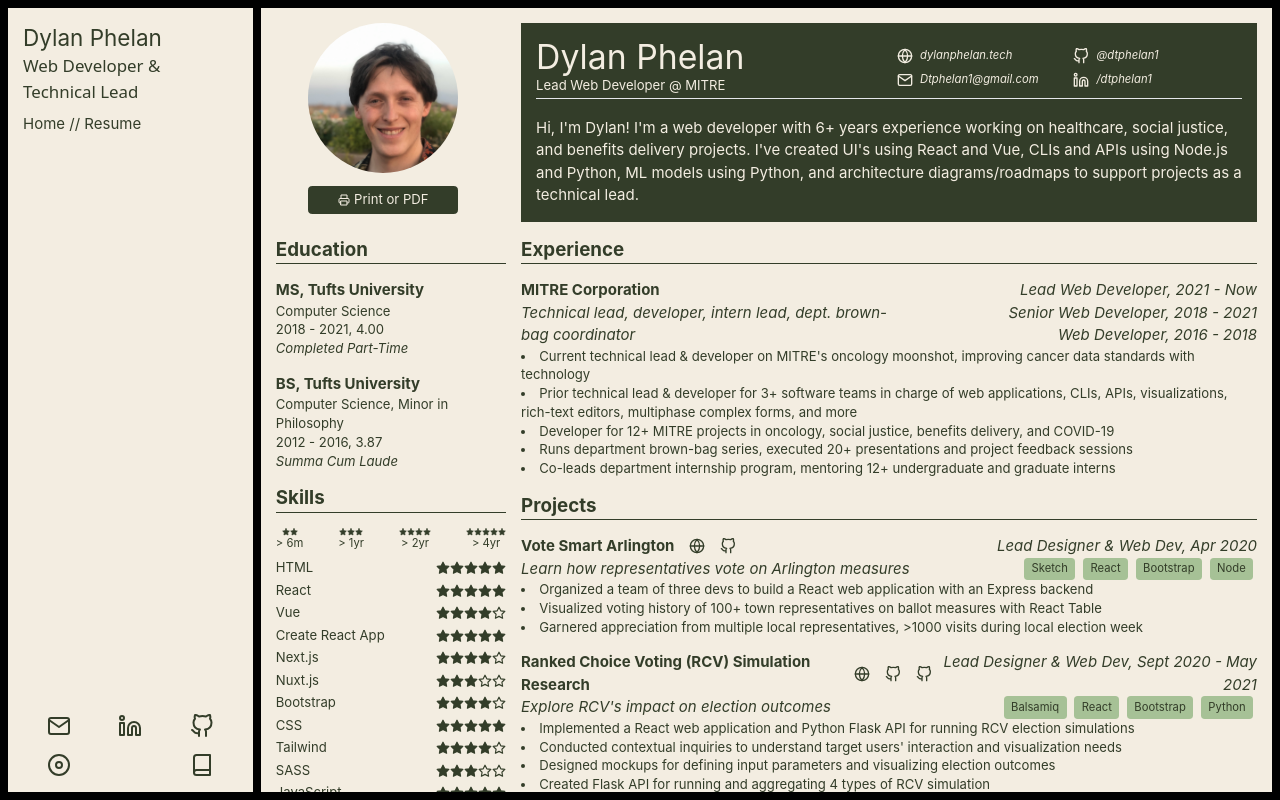
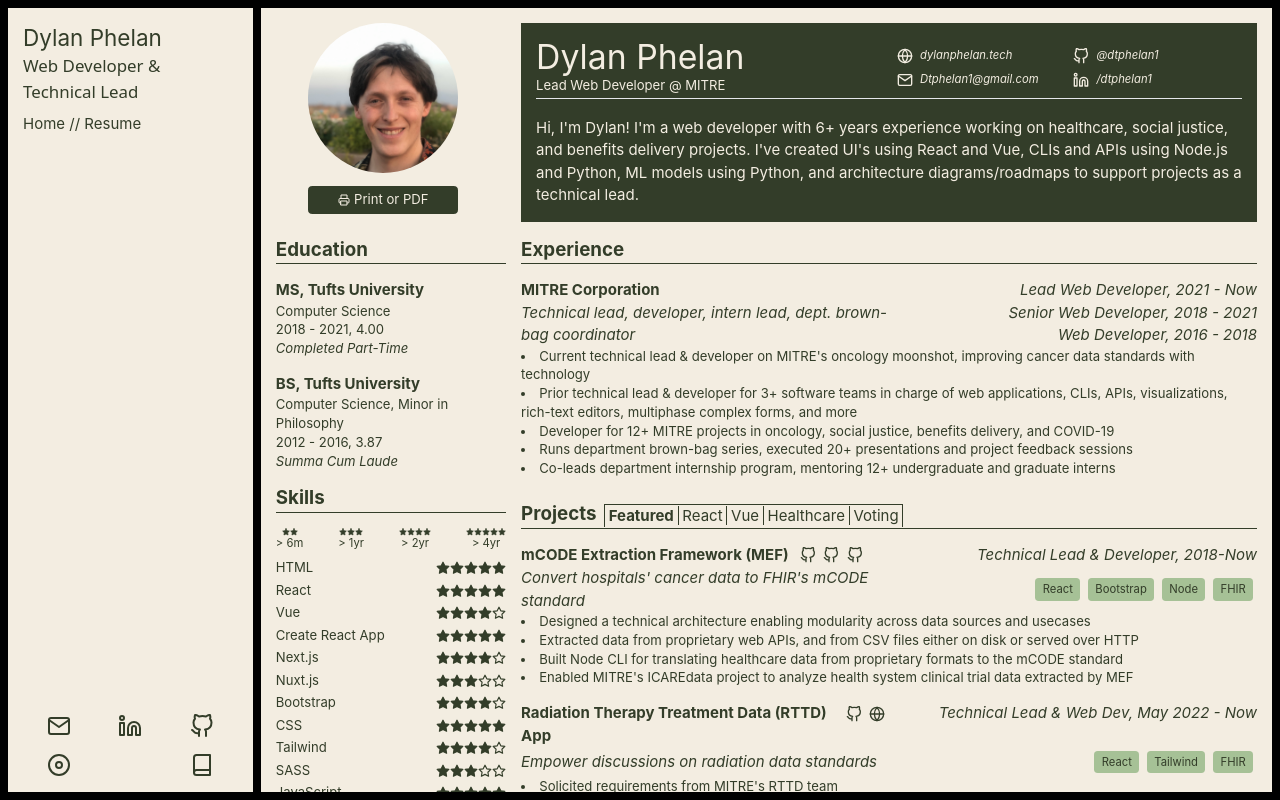
Before and after one commit to Dtphelan1/dtphelan1.github.io, a Next.js app: page /resume in a window 1280 px wide. Built offline with nearby package versions, Linux system fonts and the light colour scheme; some icons are missing.

Commit message:
minor edits to resume content; better responsive layout

```diff
--- a/pages/resume.js
+++ b/pages/resume.js
@@ -1,4 +1,4 @@
-import React, { useRef } from "react";
+import React, { useRef, useState } from "react";
 import Image from "next/image";
 import { Globe, GitHub, Mail, Linkedin, Printer } from "react-feather";
 import { useReactToPrint } from "react-to-print";
@@ -93,9 +93,131 @@
   ];
   const projects = [
     {
+      title: "mCODE Extraction Framework (MEF)",
+      role: "Technical Lead & Developer",
+      date: "2018-Now",
+      links: [
+        {
+          url: "https://github.com/mcode/mcode-extraction-framework",
+          title: "Code for core mCODE Extraction Framework",
+          Icon: GitHub,
+        },
+        {
+          url: "https://github.com/mcode/base-icare-extraction-client",
+          title: "Code for ICAREdata Client",
+          Icon: GitHub,
+        },
+        {
+          url: "https://github.com/mcode/mcode-extraction-ui",
+          title: "Code for Extraction UI",
+          Icon: GitHub,
+        },
+      ],
+      elevatorPitch: "Convert hospitals' cancer data to FHIR's mCODE standard",
+      bullets: [
+        "Designed a technical architecture enabling modularity across data sources and usecases",
+        "Extracted data from proprietary web APIs, and from CSV files either on disk or served over HTTP",
+        "Built Node CLI for translating healthcare data from proprietary formats to the mCODE standard",
+        // "Created and maintained 6+ other github repositories in support of 3 separate usecases",
+        "Enabled MITRE's ICAREdata project to analyze health system clinical trial data extracted by MEF",
+      ],
+      tags: ["React", "Bootstrap", "Node", "FHIR"],
+    },
+    {
+      title: "Radiation Therapy Treatment Data (RTTD) App",
+      role: "Technical Lead & Web Dev",
+      date: "May 2022 - Now",
+      links: [
+        {
+          url: "https://github.com/mcode/rttd-summary-webapp",
+          title: "Code for RTTD web application",
+          Icon: GitHub,
+        },
+        {
+          url: "https://mcode.github.io/rttd-summary-webapp/",
+          title: "Demo of RTTD web application",
+          Icon: Globe,
+        },
+      ],
+      elevatorPitch: "Empower discussions on radiation data standards",
+      bullets: [
+        "Solicited requirements from MITRE's RTTD team",
+        "Developed React web application using Axios to fetch & render RTTD data from FHIR servers",
+        "Delivered initial prototype within 3 weeks, enabling the team's external stakeholder interviews",
+        "Iterated application based on stakeholder feedback, supporting new request headers, reformatted visualizations, and metadata displays",
+      ],
+      tags: ["React", "Tailwind", "FHIR"],
+    },
+    {
+      title: "Unemployment Benefits UI Prototype",
+      role: "Technical Lead & Web Dev",
+      date: "Mar - Sept 2022",
+      links: [],
+      elevatorPitch: "Streamline unemployment insurance benefits",
+      bullets: [
+        "Created Vue frontend for submitting multi-page unemployment insurance benefits form",
+        "Implemented Express backend API for creating, updating, and reviewing unemployment applications",
+        "Distilled MVP requirements based on EOY objectives and research team's experimental scenarios",
+        "Balanced competing needs for a rapid prototype and potential use-case pivots",
+      ],
+      tags: ["Vue", "Nuxt", "Tailwind", "HTML"],
+    },
+    {
+      title: "MITRE's Social Justice Platform",
+      role: "Web Dev",
+      date: "Jan - Sept 2022",
+      links: [
+        {
+          url: "https://www.sjp.mitre.org/",
+          title: "MITRE's Social Justice Platform",
+          Icon: Globe,
+        },
+        {
+          url: "https://sjp.mitre.org/household-wealth-gap",
+          title: 'Insight on "The Racial Wealth Gap and Household Finances"',
+          Icon: Globe,
+        },
+      ],
+      elevatorPitch: "Exhibit MITRE's social justice work in one place",
+      bullets: [
+        'Coordinated with MITRE researchers to build web-based interactive report, "The Racial Wealth Gap and Your Household Finances"',
+        "Ported Python NumPy and Streamlit code to HTML/JS, aligning mockups, visualizations, and input controls to our design language",
+        "Integrated Chart JS into our admin-authoring tools, visualizing data with bar and line charts",
+        "Supported markdown preview in resource authoring and rendering on resource detail views",
+        "Implemented custom URLs for resources at the admin-authoring and routing level",
+      ],
+      tags: ["Vue", "EJS", "NGINX", "Express"],
+    },
+    {
+      title: "FluxNotes",
+      role: "Technical Lead & Developer",
+      date: "2017-2019",
+      links: [
+        {
+          url: "https://github.com/fluxnotes/flux",
+          title: "Code for core mCODE Extraction Framework",
+          Icon: GitHub,
+        },
+        {
+          url: "https://fluxnotes.github.io/flux/",
+          title: "FluxNotes Application",
+          Icon: Globe,
+        },
+      ],
+      elevatorPitch: "Re-imagine the clinical note taking experience",
+      bullets: [
+        "Built a SMARTonFHIR React web application for visualizing and capturing mCODE data",
+        "Leveraged SlateJs rich-text editor for inline suggestions and data tagging in clinical notes",
+        "Visualized patient data with ReCharts and custom HTML visualizations",
+        "Enabled data provenance tracking via data-linkage to source notes and ElasticSearch querying",
+        "Received praise from oncologists and MITRE executives, motivating future research on novel data capture techniques",
+      ],
+      tags: ["React", "Material UI", "SCSS", "FHIR"],
+    },
+    {
       title: "Vote Smart Arlington",
       role: "Lead Designer & Web Dev",
-      date: "Apr 2020 ",
+      date: "Apr 2021 ",
       links: [
         {
           url: "https://www.votesmartarlington.com/#/ ",
@@ -148,130 +270,8 @@
       tags: ["Balsamiq", "React", "Bootstrap", "Python"],
     },
     {
-      title: "mCODE Extraction Framework (MEF)",
-      role: "Technical Lead & Developer",
-      date: "2018-Now",
-      links: [
-        {
-          url: "https://github.com/mcode/mcode-extraction-framework",
-          title: "Code for core mCODE Extraction Framework",
-          Icon: GitHub,
-        },
-        {
-          url: "https://github.com/mcode/base-icare-extraction-client",
-          title: "Code for ICAREdata Client",
-          Icon: GitHub,
-        },
-        {
-          url: "https://github.com/mcode/mcode-extraction-ui",
-          title: "Code for Extraction UI",
-          Icon: GitHub,
-        },
-      ],
-      elevatorPitch: "Convert hospitals' cancer data to FHIR's mCODE standard",
-      bullets: [
-        "Designed a technical architecture enabling modularity across data sources and usecases",
-        "Extracted data from proprietary web APIs, and from CSV files either on disk or served over HTTP",
-        "Built Node CLI for translating healthcare data from proprietary formats to the mCODE standard",
-        // "Created and maintained 6+ other github repositories in support of 3 separate usecases",
-        "Enabled MITRE's ICAREdata project to analyze health system clinical trial data extracted by MEF",
-      ],
-      tags: ["React", "Bootstrap", "Node", "FHIR"],
-    },
-    {
-      title: "Radiation Therapy Treatment Data (RTTD) App",
-      role: "Technical Lead & Developer",
-      date: "May 2022 - Now",
-      links: [
-        {
-          url: "https://github.com/mcode/rttd-summary-webapp",
-          title: "Code for RTTD web application",
-          Icon: GitHub,
-        },
-        {
-          url: "https://mcode.github.io/rttd-summary-webapp/",
-          title: "Demo of RTTD web application",
-          Icon: Globe,
-        },
-      ],
-      elevatorPitch: "Empower discussions on radiation data standards",
-      bullets: [
-        "Solicited requirements from MITRE's RTTD team",
-        "Developed React web application using Axios to fetch & render RTTD data from FHIR servers",
-        "Delivered initial prototype within 3 weeks, enabling the team's external stakeholder interviews",
-        "Iterated application based on stakeholder feedback, supporting new request headers, reformatted visualizations, and metadata displays",
-      ],
-      tags: ["React", "Tailwind", "FHIR"],
-    },
-    {
-      title: "Unemployment Benefits UI Prototype",
-      role: "Technical Lead & Developer",
-      date: "Mar - Sept 2022",
-      links: [],
-      elevatorPitch: "Streamline unemployment insurance benefits",
-      bullets: [
-        "Created Vue frontend for submitting multi-page unemployment insurance benefits form",
-        "Implemented Express backend API for creating, updating, and reviewing unemployment applications",
-        "Distilled MVP requirements based on EOY objectives and research team's experimental scenarios",
-        "Balanced competing needs for a rapid prototype and potential use-case pivots",
-      ],
-      tags: ["Vue", "Nuxt", "Tailwind", "HTML"],
-    },
-    {
-      title: "MITRE's Social Justice Platform",
-      role: "Web Developer",
-      date: "Jan - Sept 2022",
-      links: [
-        {
-          url: "https://www.sjp.mitre.org/",
-          title: "MITRE's Social Justice Platform",
-          Icon: Globe,
-        },
-        {
-          url: "https://sjp.mitre.org/household-wealth-gap",
-          title: 'Insight on "The Racial Wealth Gap and Household Finances"',
-          Icon: Globe,
-        },
-      ],
-      elevatorPitch: "Exhibit MITRE's social justice work in one place",
-      bullets: [
-        'Coordinated with MITRE researchers to build web-based interactive report, "The Racial Wealth Gap and Your Household Finances"',
-        "Ported Python NumPy and Streamlit code to HTML/JS, aligning mockups, visualizations, and input controls to our design language",
-        "Integrated Chart JS into our admin-authoring tools, visualizing data with bar and line charts",
-        "Supported markdown preview in resource authoring and rendering on resource detail views",
-        "Implemented custom URLs for resources at the admin-authoring and routing level",
-      ],
-      tags: ["Vue", "EJS", "NGINX", "Express"],
-    },
-    {
-      title: "FluxNotes",
-      role: "Web Developer & Technical Lead",
-      date: "2017-2019",
-      links: [
-        {
-          url: "https://github.com/fluxnotes/flux",
-          title: "Code for core mCODE Extraction Framework",
-          Icon: GitHub,
-        },
-        {
-          url: "https://fluxnotes.github.io/flux/",
-          title: "FluxNotes Application",
-          Icon: Globe,
-        },
-      ],
-      elevatorPitch: "Re-imagine the clinical note taking experience",
-      bullets: [
-        "Built a SMARTonFHIR React web application for visualizing and capturing mCODE data",
-        "Leveraged SlateJs rich-text editor for inline suggestions and data tagging in clinical notes",
-        "Visualized patient data with ReCharts and custom HTML visualizations",
-        "Enabled data provenance tracking via data-linkage to source notes and ElasticSearch querying",
-        "Received praise from oncologists and MITRE executives, motivating future research on novel data capture techniques",
-      ],
-      tags: ["React", "Material UI", "SCSS", "FHIR"],
-    },
-    {
       title: "Sorting out Bandcamp Merch",
-      role: "Solo Developer",
+      role: "Lead Web Dev",
       date: "Aug 2022",
       links: [
         {
@@ -295,7 +295,7 @@
     },
     {
       title: "NYJMusic.com",
-      role: "Solo Developer & Designer",
+      role: "Lead Designer & Web Dev",
       date: "Aug 2022",
       links: [
         {
@@ -364,6 +364,8 @@
     { name: "Balsamiq", level: 3 },
     // { name: "Sketch", level: 2 },
   ];
+  const skillAreas = ["Featured", "React", "Vue", "Healthcare", "Voting"];
+  const [skillArea, setSkillArea] = useState(skillAreas[0]);
   // Printing logic
   // Ref of the component to print
   const componentRef = useRef();
@@ -413,7 +415,7 @@
                   <ul className="flex flex-row flex-wrap justify-between">
                     {aboutMe.links.map((link, i) => (
                       <li
-                        className="flex items-center px-2 py-1 basis-1/2 animate__animated hover:animate__pulse"
+                        className="flex items-center px-2 py-1 basis-full sm:basis-1/2 animate__animated hover:animate__pulse"
                         key={link.id}
                       >
                         <a
@@ -517,7 +519,23 @@
                 })}
               </div>
               <div id="projects">
-                <h2 className="text-xl font-bold ">Projects</h2>
+                <h2 className="text-xl font-bold inline mr-2">Projects</h2>
+                <div className="relative inline-block max-w-[16.25rem] md:max-w-max overflow-auto mb-[4px] bottom-[-11px] border-x border-t border-primary">
+                  {skillAreas.map((curSkill) => {
+                    return (
+                      <p
+                        key={curSkill}
+                        className={
+                          "cursor-pointer text-base inline border-primary border-r last-of-type:border-r-0 px-1 " +
+                          (skillArea === curSkill && "font-bold")
+                        }
+                        onClick={() => setSkillArea(curSkill)}
+                      >
+                        {curSkill}
+                      </p>
+                    );
+                  })}
+                </div>
                 <hr className="w-full border-primary pb-4" />
                 {projects.map((project) => {
                   return (
@@ -527,40 +545,40 @@
                       key={project.title}
                     >
                       <header>
-                        <div className="w-full flex flex-row justify-between">
-                          <div className="flex items-center">
-                            <h3 className="text-base font-bold mr-2">
-                              {project.title}
-                            </h3>
+                        <div className="w-full flex flex-row flex-wrap justify-start">
+                          <div className="flex justify-between md:justify-start basis-full md:basis-1/2 text-base font-bold">
+                            <h3 className="pr-2">{project.title}</h3>
                             {/* Links */}
+                            <div className="flex flex-row ">
                               {project.links.map((link) => (
                                 <a
                                   target="__blank"
                                   href={link.url}
                                   key={link.url}
                                   title={link.title}
-                                className="text-base  font-bold animate__animated hover:animate__pulse"
+                                  className="m-1 text-base font-bold animate__animated hover:animate__pulse"
                                 >
-                                <link.Icon className="mx-2" size={16} />
+                                  <link.Icon size={16} />
                                 </a>
                               ))}
                             </div>
-                          <p className="text-base text-right">
+                          </div>
+                          <p className="basis-full md:basis-1/2 text-base text-left md:text-right">
                             {projectMetadata(project)}
                           </p>
                         </div>
                         {/* Tags */}
-                        <div className="w-full flex flex-row justify-between items-center">
-                          <p className="text-base italic flex-2 pr-2">
+                        <div className="w-full flex flex-col-reverse items-start md:flex-row md:flex-wrap md:justify-between md:items-center">
+                          <p className="basis-full md:basis-1/2 text-base italic flex-1 pr-2">
                             {project.elevatorPitch}
                           </p>
-                          <div className="flex flex-1 flex-row items-center justify-end">
+                          <div className="basis-full md:basis-1/2 flex flex-1 flex-row flex-wrap items-center justify-start md:justify-end">
                             {project.tags.map((tag) => {
                               return (
                                 <p
                                   id={tag}
                                   key={tag}
-                                  className="inline px-2 py-1 mx-1 max-h-6 first-of-type:ml-0 rounded bg-primary-ultra-light text-primary text-xs "
+                                  className="inline px-2 py-1 mx-1 my-1 max-h-6 first-of-type:ml-0 rounded bg-primary-ultra-light text-primary text-xs "
                                 >
                                   {tag}
                                 </p>
```
Lines whose indentation alone changed are shown as unchanged.
